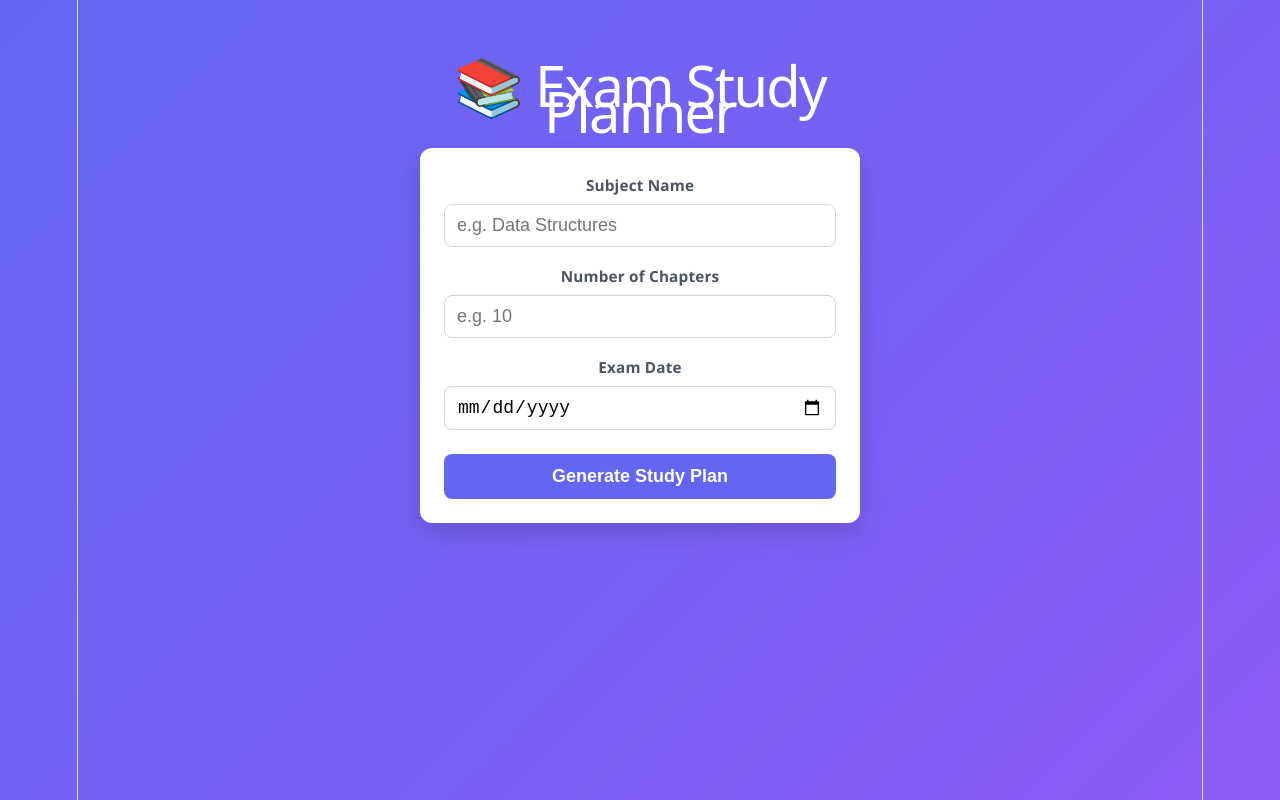
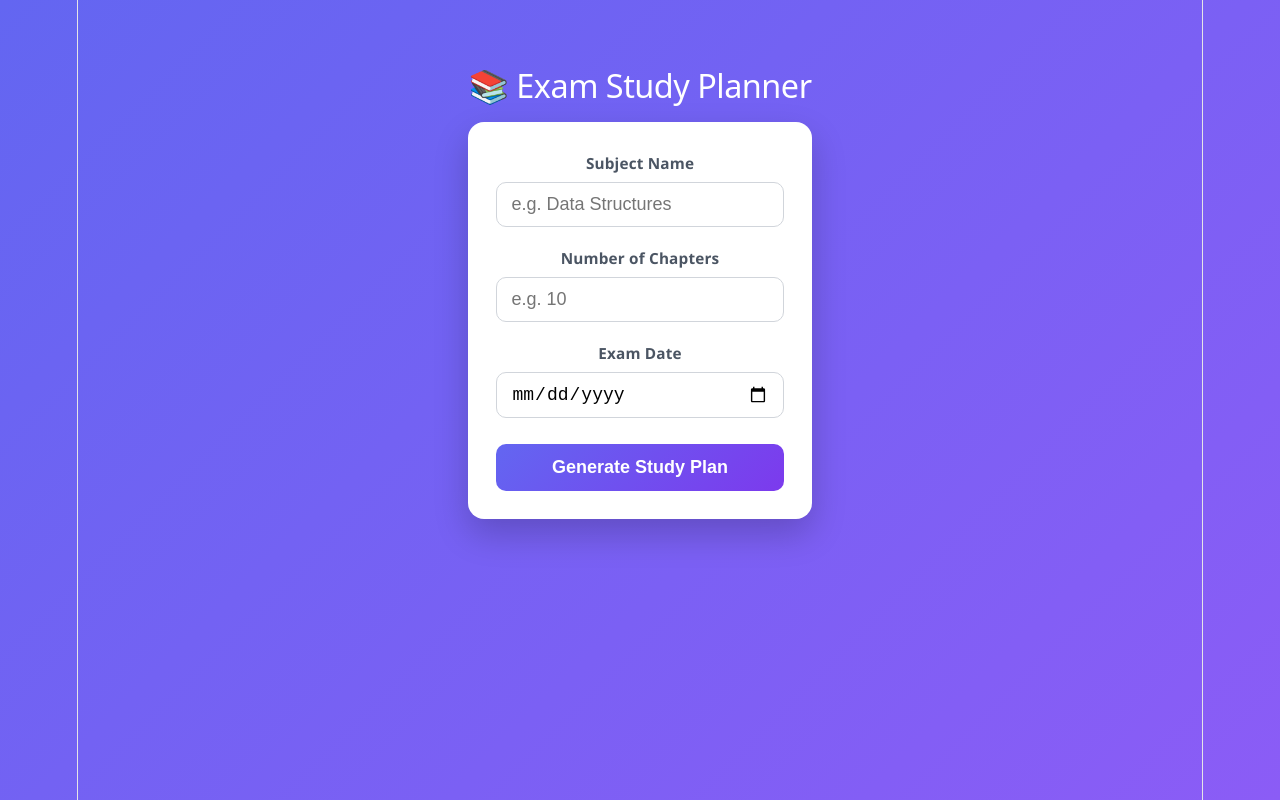
Before and after one commit to kumkum-patel/exam-study-planner, a React (Vite) app: page / in a window 1280 px wide. Built offline with nearby package versions, Linux system fonts and the light colour scheme.

Commit message:
Polish UI: gradients, animations, hover states

```diff
--- a/src/App.css
+++ b/src/App.css
@@ -20,16 +20,18 @@ h1 {
   text-align: center;
   color: #ffffff;
   margin-bottom: 24px;
+  font-size: 1.8rem;
+  letter-spacing: -0.5px;
 }
 
 form {
   background: #ffffff;
-  border-radius: 12px;
-  padding: 24px;
-  box-shadow: 0 10px 25px rgba(0, 0, 0, 0.15);
+  border-radius: 16px;
+  padding: 28px;
+  box-shadow: 0 15px 35px rgba(0, 0, 0, 0.2);
   display: flex;
   flex-direction: column;
-  gap: 16px;
+  gap: 18px;
 }
 
 form div {
@@ -45,42 +47,49 @@ label {
 }
 
 input {
-  padding: 10px 12px;
+  padding: 11px 14px;
   border: 1px solid #d1d5db;
-  border-radius: 8px;
+  border-radius: 10px;
   font-size: 1rem;
+  transition: border-color 0.2s, box-shadow 0.2s;
 }
 
 input:focus {
   outline: none;
   border-color: #6366f1;
-  box-shadow: 0 0 0 3px rgba(99, 102, 241, 0.2);
+  box-shadow: 0 0 0 4px rgba(99, 102, 241, 0.15);
 }
 
 button {
   margin-top: 8px;
-  padding: 12px;
-  background: #6366f1;
+  padding: 13px;
+  background: linear-gradient(135deg, #6366f1, #7c3aed);
   color: white;
   border: none;
-  border-radius: 8px;
+  border-radius: 10px;
   font-size: 1rem;
   font-weight: 600;
   cursor: pointer;
-  transition: background 0.2s;
+  transition: transform 0.15s, box-shadow 0.15s;
 }
 
 button:hover {
-  background: #4f46e5;
+  transform: translateY(-1px);
+  box-shadow: 0 6px 16px rgba(99, 102, 241, 0.4);
+}
+
+button:active {
+  transform: translateY(0);
 }
 
 .result-card {
   margin-top: 20px;
   background: #ffffff;
-  border-radius: 12px;
-  padding: 20px;
+  border-radius: 16px;
+  padding: 22px;
   text-align: center;
-  box-shadow: 0 10px 25px rgba(0, 0, 0, 0.15);
+  box-shadow: 0 15px 35px rgba(0, 0, 0, 0.2);
+  animation: fadeIn 0.3s ease;
 }
 
 .result-card h2 {
@@ -94,8 +103,8 @@ button:hover {
 }
 
 .days-number {
-  font-size: 2.2rem;
-  font-weight: 700;
+  font-size: 2.4rem;
+  font-weight: 800;
   color: #6366f1;
   display: block;
 }
@@ -113,41 +122,10 @@ button:hover {
 .schedule-list {
   margin-top: 20px;
   background: #ffffff;
-  border-radius: 12px;
-  padding: 20px;
-  box-shadow: 0 10px 25px rgba(0, 0, 0, 0.15);
-}
-
-.schedule-list h3 {
-  margin: 0 0 16px;
-  color: #1f2937;
-}
-
-.schedule-item {
-  display: flex;
-  align-items: center;
-  gap: 12px;
-  padding: 10px 0;
-  border-bottom: 1px solid #f3f4f6;
-}
-
-.schedule-item:last-child {
-  border-bottom: none;
-}
-
-.day-badge {
-  background: #ede9fe;
-  color: #6366f1;
-  font-weight: 700;
-  font-size: 0.85rem;
-  padding: 4px 10px;
-  border-radius: 999px;
-  white-space: nowrap;
-}
-
-.chapter-text {
-  color: #374151;
-  font-size: 0.95rem;
+  border-radius: 16px;
+  padding: 22px;
+  box-shadow: 0 15px 35px rgba(0, 0, 0, 0.2);
+  animation: fadeIn 0.3s ease;
 }
 
 .schedule-header {
@@ -159,6 +137,7 @@ button:hover {
 
 .schedule-header h3 {
   margin: 0;
+  color: #1f2937;
 }
 
 .progress-label {
@@ -169,7 +148,7 @@ button:hover {
 
 .progress-bar-track {
   width: 100%;
-  height: 8px;
+  height: 9px;
   background: #f3f4f6;
   border-radius: 999px;
   overflow: hidden;
@@ -178,17 +157,23 @@ button:hover {
 
 .progress-bar-fill {
   height: 100%;
-  background: #6366f1;
-  transition: width 0.3s ease;
+  background: linear-gradient(90deg, #6366f1, #8b5cf6);
+  transition: width 0.35s ease;
 }
 
 .schedule-item {
   display: flex;
   align-items: center;
   gap: 12px;
-  padding: 10px 0;
+  padding: 11px 0;
   border-bottom: 1px solid #f3f4f6;
   cursor: pointer;
+  transition: background 0.15s;
+  border-radius: 8px;
+}
+
+.schedule-item:hover {
+  background: #f9fafb;
 }
 
 .schedule-item:last-child {
@@ -202,6 +187,21 @@ button:hover {
   cursor: pointer;
 }
 
+.day-badge {
+  background: #ede9fe;
+  color: #6366f1;
+  font-weight: 700;
+  font-size: 0.8rem;
+  padding: 4px 10px;
+  border-radius: 999px;
+  white-space: nowrap;
+}
+
+.chapter-text {
+  color: #374151;
+  font-size: 0.95rem;
+}
+
 .schedule-item-done .chapter-text {
   text-decoration: line-through;
   color: #9ca3af;
@@ -211,3 +211,14 @@ button:hover {
   background: #d1fae5;
   color: #059669;
 }
+
+@keyframes fadeIn {
+  from {
+    opacity: 0;
+    transform: translateY(6px);
+  }
+  to {
+    opacity: 1;
+    transform: translateY(0);
+  }
+}
```
